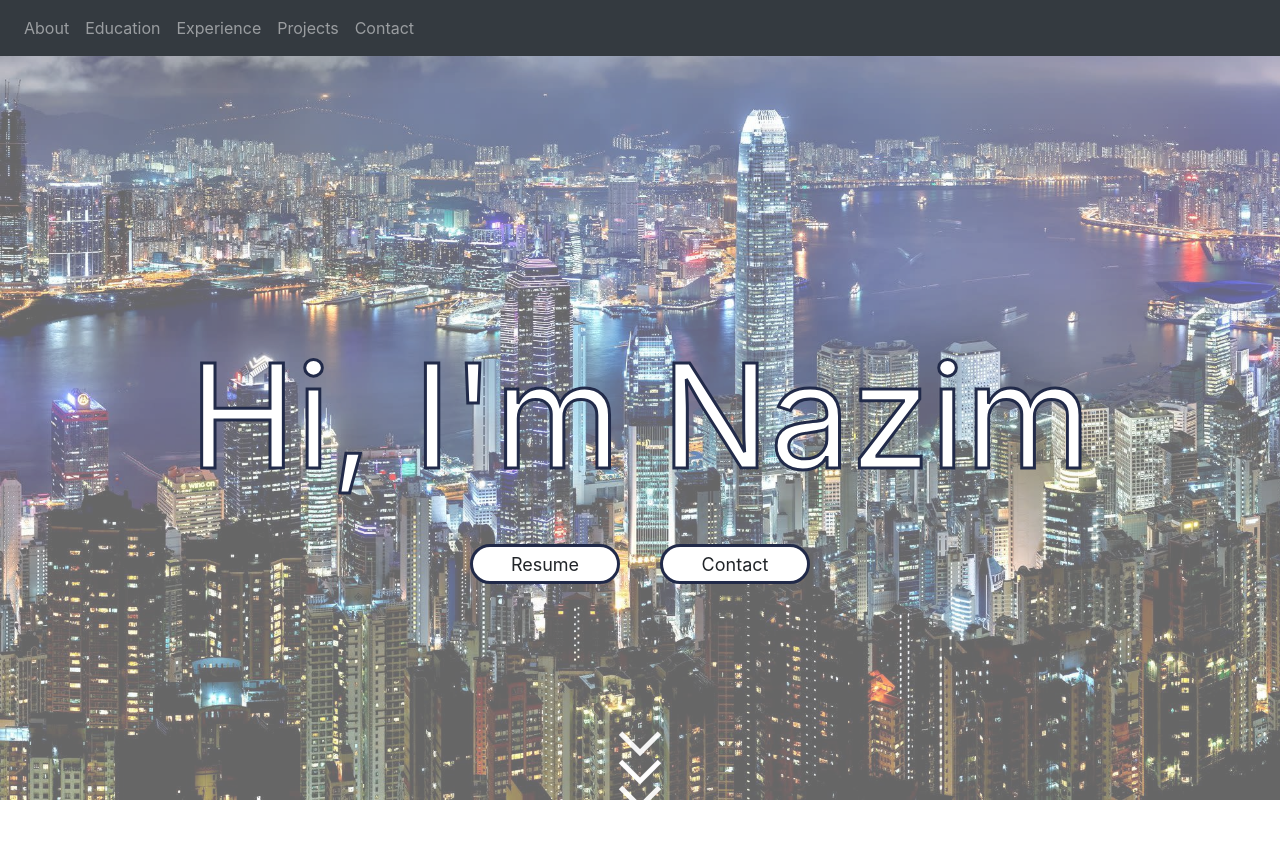
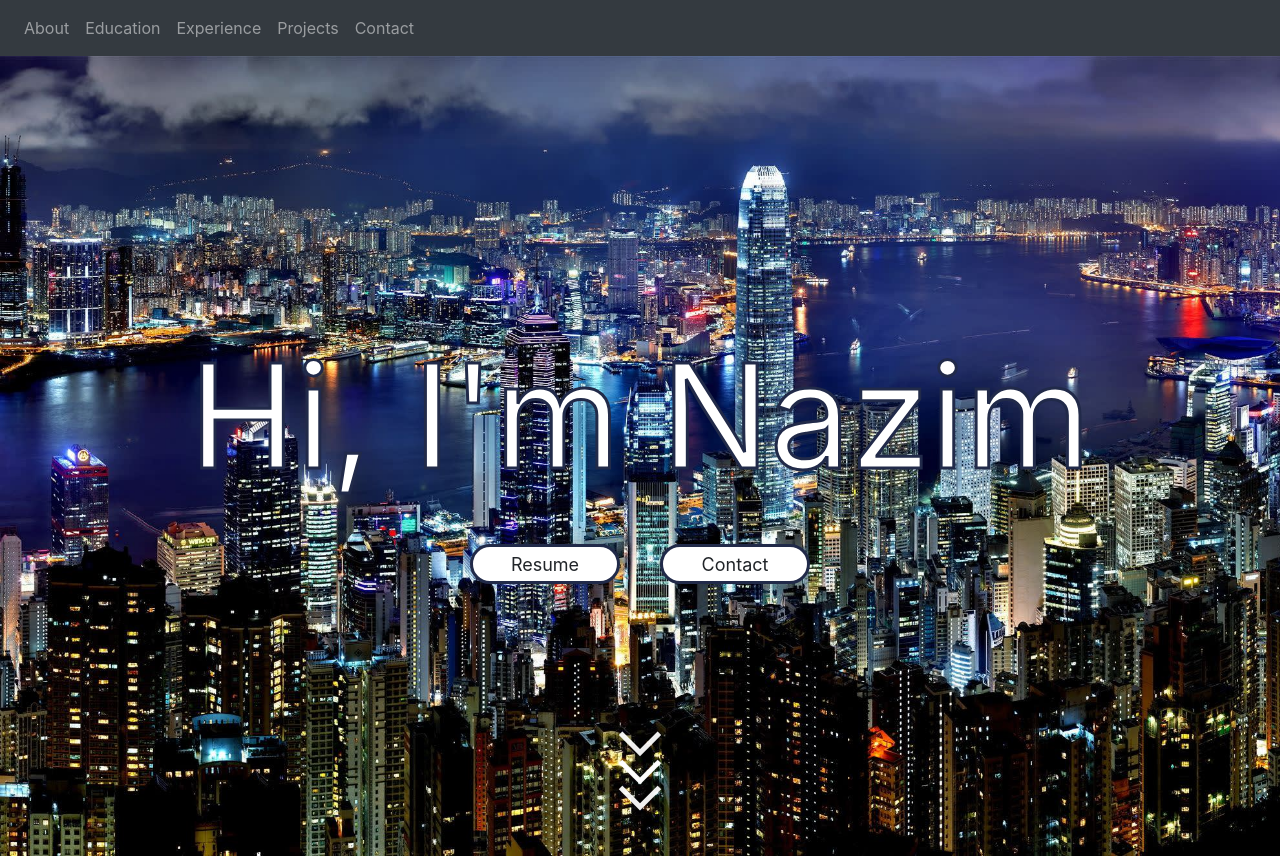
Before and after one commit to nazimshoikot/about, a React (Create React App) app: page / in a window 1280 px wide. Shown: the top 858 px of the page. Built offline with nearby package versions, Linux system fonts and the light colour scheme.

Commit message:
added fadein

```diff
--- a/src/Components/Intro.js
+++ b/src/Components/Intro.js
@@ -4,6 +4,7 @@ import {Image } from 'react-bootstrap';
 import './intro.css';
 import messages from "./../Data/Messages.json";
 import {BsFillPersonLinesFill} from "react-icons/bs";
+import bg_image from "./../Data/hk_skyline.jpg";
 
 
 
@@ -15,12 +16,17 @@ function Intro(props) {
         window.open(baseURL + "/resume.pdf", "_blank")
     }
 
+
+
     return(
+
+
 
         <div
             className ="root-container"
         >
-            <div className  ="greetings-container">
+
+            <div style={{ backgroundImage: `url(${bg_image})` }} className="greetings-container">
 
                 <div>
 
@@ -86,4 +92,6 @@ function Intro(props) {
     )
 }
 
+
+
 export default Intro;
--- a/src/Components/Projects.js
+++ b/src/Components/Projects.js
@@ -4,7 +4,7 @@ import { GrGithub } from "react-icons/gr";
 import './education.css';
 import './projects.css';
 import messages from "../Data/Messages.json";
-import azeus_logo from "./../Data/azeus_logo.jfif";
+import search_logo from "./../Data/search_icon.png";
 import lens_logo from "./../Data/lens_logo.jpg";
 import mcq_logo from "./../Data/mcq_logo.png";
 import twisttier_logo from "./../Data/twisttier_logo.jpg";
@@ -19,7 +19,7 @@ function Project(props) {
     // decide which logo to give
     switch(p.name) {
         case "SEMANTIC SEARCH ENGINE":
-            logo = azeus_logo;
+            logo = search_logo;
             break;
         case "LENS":
             logo = lens_logo;
--- a/src/Components/intro.css
+++ b/src/Components/intro.css
@@ -12,13 +12,13 @@
     display: grid;
     align-items: center;
     min-height: 100vh;
-    animation: fadein 3s;
-
+    background-size: cover;
+    background-repeat: no-repeat;
 }
 
 
 
-.greetings-container::after {
+/* .greetings-container::after {
     content: "";
     background: url("./../Data/hk_skyline.jpg");
     background-size: cover;
@@ -32,7 +32,7 @@
     z-index: -1;
     min-height: 100vh;
 
-}
+} */
 
 
 
@@ -43,12 +43,13 @@
     align-items: center;
     color: white;
     -webkit-text-stroke: 3px #212a49;
-
+    animation: fadein 2s;
 }
 
 @keyframes fadein {
-    from { opacity: 0; }
-    to   { opacity: 1; }
+    0% { opacity: 0; }
+    30% {opacity: 0;}
+    100%   { opacity: 1; }
 }
 
 .rounded-buttons {
@@ -85,7 +86,7 @@
     display: grid;
     grid-template-columns: auto auto;
     justify-content: center;
-
+    animation: fadein 3s;
 }
 
 
@@ -139,6 +140,7 @@
     bottom: 0%;
     left: 50%;
     transform: translate(-50%,-50%);
+    animation: fadein 5s;
 }
 
 .arrow:hover {
```
Also changed, not shown: src/Data/search_icon.png (added).
